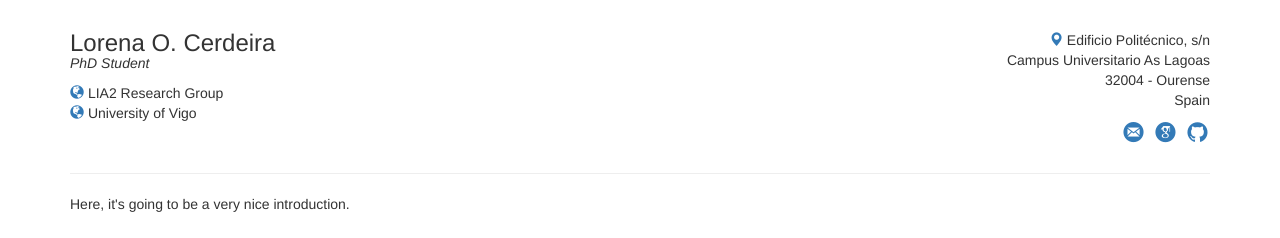
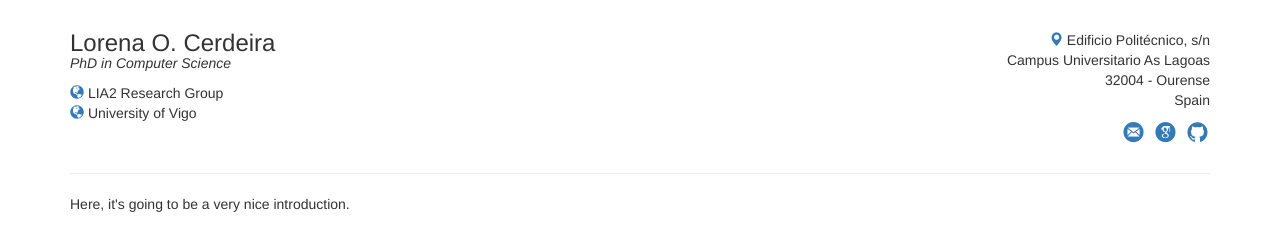
Before and after one commit to locerdeira/locerdeira.github.com, a Jekyll site: the page built from index.html, in a window 1280 px wide. Shown: the top 238 px of the page. Built offline with Jekyll 4.4.1, drawn with Linux system fonts in a browser that asks for light colours; nearby versions of some CDN libraries.

Commit message:
update class title

```diff
--- a/_layouts/default.html
+++ b/_layouts/default.html
@@ -39,7 +39,7 @@
                             <span class="given-name">Lorena O.</span>
                             <span class="family-name">Cerdeira</span>
                         </h3>
-                        <div id="profession" class="title">PhD Student</div>
+                        <div id="profession" class="title">PhD in Computer Science</div>
                         <div id="affiiation">
                             <a href="http://lia.ei.uvigo.es" target="_blank">
                                 <span class="glyphicon glyphicon-globe"></span>
```
